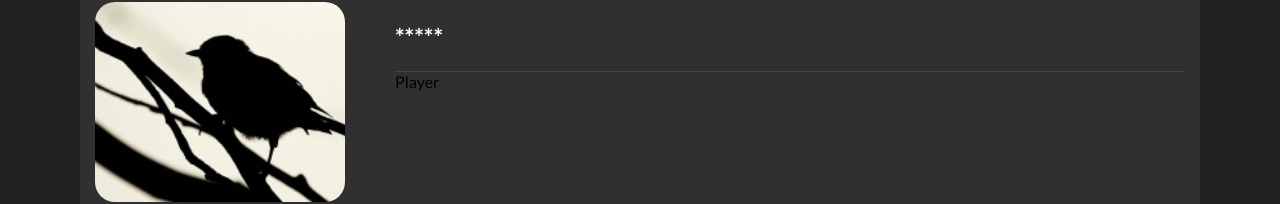
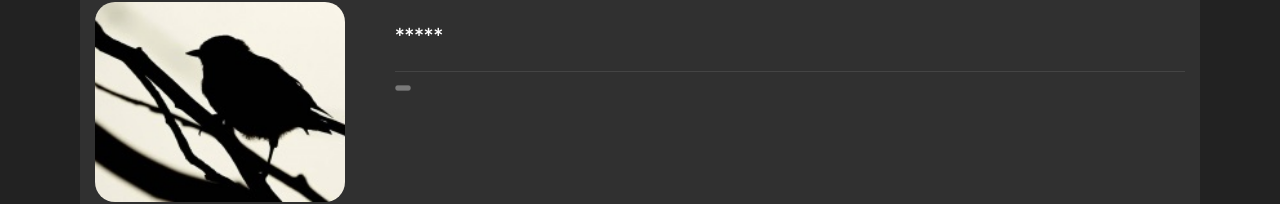
Before and after one commit to vvikota/songbird, a React (Create React App) app: page / in a window 1280 px wide. Shown: the part 173-377 px from the top of the page. Built offline with nearby package versions, Linux system fonts and the light colour scheme.

Commit message:
feat: add Player component

```diff
--- a/src/components/answers/answers.jsx
+++ b/src/components/answers/answers.jsx
@@ -69,7 +69,6 @@ class Answers extends React.PureComponent {
                 onClick={() => processUserAnswer(currentAnswer, id)}
               >
               {currentAnswer}
-
               </button>
     })}
   </section>
--- a/src/components/current-question/current-question.jsx
+++ b/src/components/current-question/current-question.jsx
@@ -1,5 +1,6 @@
 import React from "react";
 import "./current-question.css";
+import AudioPlayer from "../player/player";
 
 import altPic from '../../assets/images/alt_bird.jpg';
 
@@ -21,7 +22,7 @@ const CurrentQuestion = (props) => {
       </div>
 
       <div className="current-question__player">
-        Player
+        <AudioPlayer />
       </div>
     </div>
 
--- /dev/null
+++ b/src/components/player/player.jsx
@@ -0,0 +1,90 @@
+import React from "react";
+import './player.css';
+
+class AudioPlayer extends React.PureComponent {
+  constructor(props) {
+    super(props);
+
+    this._audioRef = React.createRef();
+
+    this.state = {
+      progress: 0,
+      isLoading: true,
+      isPlaying: props.isPlaying,
+    };
+
+    this._onPlayButtonClick = this._onPlayButtonClick.bind(this);
+  }
+
+  render() {
+    const {isPlaying, isLoading} = this.state;
+
+    return (
+      <React.Fragment>
+        <button
+          className={`track__button track__button--${isPlaying ? `pause` : `play`}`}
+          type="button"
+          disabled={isLoading}
+          onClick={this._onPlayButtonClick}
+        />
+        <div className="track__status">
+          <audio
+            ref={this._audioRef}
+          />
+        </div>
+      </React.Fragment>
+    );
+  }
+
+  componentDidMount() {
+    const {src} = this.props;
+    const audio = this._audioRef.current;
+
+    audio.src = src;
+
+    audio.oncanplaythrough = () => this.setState({
+      isLoading: false,
+    });
+
+    audio.onplay = () => {
+      this.setState({
+        isPlaying: true,
+      });
+    };
+
+    audio.onpause = () => this.setState({
+      isPlaying: false,
+    });
+
+    audio.ontimeupdate = () => this.setState({
+      progress: audio.currentTime
+    });
+  }
+
+  componentDidUpdate() {
+    const audio = this._audioRef.current;
+
+    if (this.props.isPlaying) {
+      audio.play();
+    } else {
+      audio.pause();
+    }
+  }
+
+  componentWillUnmount() {
+    const audio = this._audioRef.current;
+
+    audio.oncanplaythrough = null;
+    audio.onplay = null;
+    audio.onpause = null;
+    audio.ontimeupdate = null;
+    audio.src = ``;
+  }
+
+  _onPlayButtonClick() {
+    this.props.onPlayButtonClick();
+    this.setState({isPlaying: !this.state.isPlaying});
+  }
+}
+
+export default AudioPlayer;
```
Also changed, not shown: src/assets/images/pause-button.svg (added), src/assets/images/play-button.svg (added), src/components/player/player.css (added).
